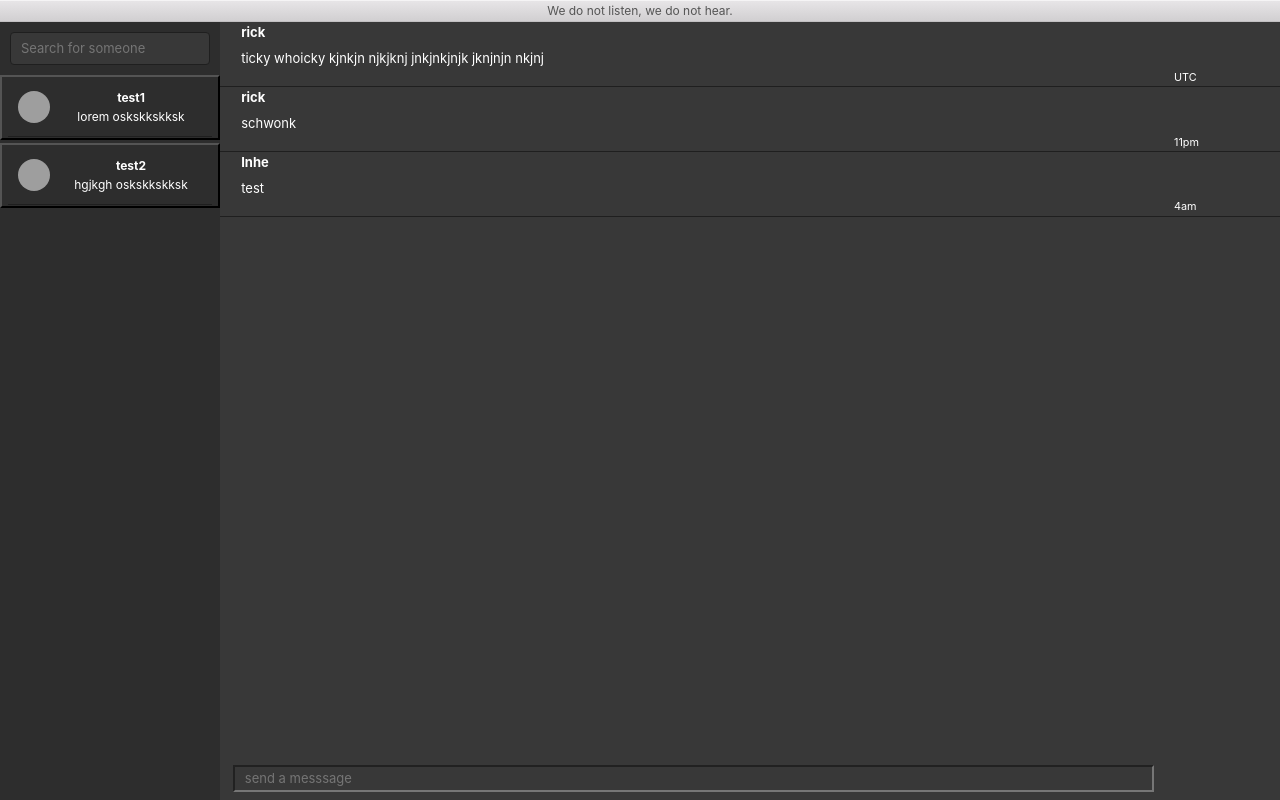
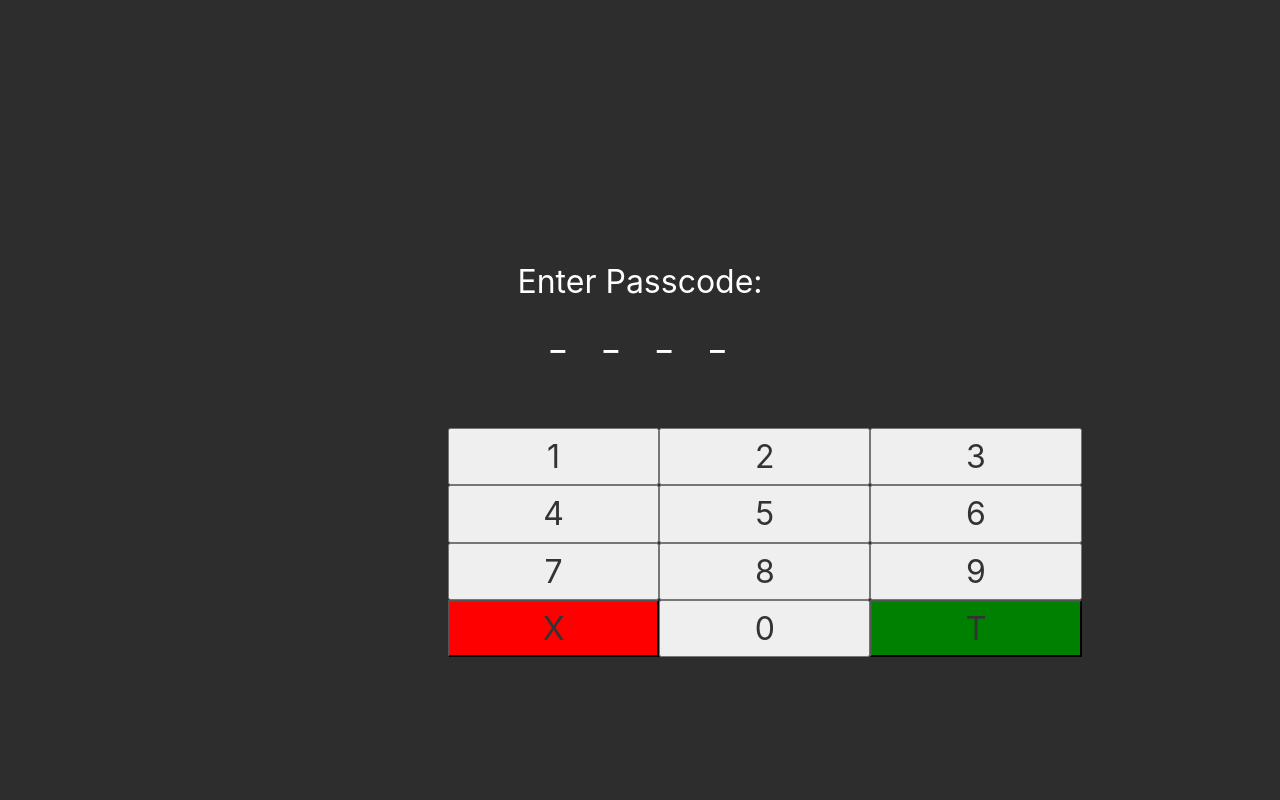
Before and after one commit to Inh3ritance/zero-day, a React (Create React App) app: page / in a window 1280 px wide. Built offline with nearby package versions, Linux system fonts and the light colour scheme; grey boxes are pictures that could not be loaded.

Commit message:
Xor and sha512 implemented

```diff
--- a/package.json
+++ b/package.json
@@ -9,6 +9,7 @@
     "@testing-library/react": "^11.1.0",
     "@testing-library/user-event": "^12.1.10",
     "concurrently": "^6.2.1",
+    "crypto-js": "^4.1.1",
     "electron": "^14.0.1",
     "electron-builder": "^22.11.7",
     "electron-is-dev": "^2.0.0",
--- a/src/App.js
+++ b/src/App.js
@@ -1,5 +1,6 @@
 import './App.css';
 import React from 'react';
+import sha512 from 'crypto-js/sha512';
 
 class App extends React.Component {
 
@@ -118,7 +119,7 @@ class App extends React.Component {
 
   render() {
     return (
-      <div class="window">
+      <div className="window">
         <this.head />
         <div className="window-content">
           <div className="pane-group">
--- a/src/Login.js
+++ b/src/Login.js
@@ -1,4 +1,6 @@
 import React from 'react';
+import sha512 from 'crypto-js/sha512';
+import Xor from './Utility';
 import './Login.css';
 
 class Login extends React.Component {
@@ -10,6 +12,19 @@ class Login extends React.Component {
             key_code_2: null,
             key_code_3: null,
             key_code_4: null
+        }
+        this.submit = this.submit.bind(this);
+    }
+
+    submit(e) {
+        e.preventDefault();
+        if(window.localStorage.getItem('setPasscode')) {
+            // Login attempt -> llogin funcs
+        } else if(this.state.key_code_1 !== null && this.state.key_code_2 !== null && this.state.key_code_3 !== null && this.state.key_code_4 !== null) {
+            window.sessionStorage.setItem('sessionKey', sha512(`${this.state.key_code_1}${this.state.key_code_2}${this.state.key_code_3}${this.state.key_code_4}`).toString());
+            window.localStorage.setItem('setPasscode', true);
+            window.localStorage.setItem('appKey', Xor(sha512(window.crypto.getRandomValues(new Uint32Array(1))[0].toString()).toString(), window.sessionStorage.getItem('sessionKey').toString()));
+            this.forceUpdate();
         }
     }
 
@@ -61,7 +76,7 @@ class Login extends React.Component {
                     <button className='dial-button' onClick={(e)=>{ this.registerKey(e) }}>9</button>
                     <button className='dial-button' onClick={(e)=>{ this.clearKeys(e) }} style={{backgroundColor:'red'}}>X</button>
                     <button className='dial-button' defaultValue={0} onClick={(e)=>{ this.registerKey(e) }}>0</button>
-                    <button className='dial-button' style={{backgroundColor:'green'}}>T</button>
+                    <button className='dial-button' onClick={(e) => { this.submit(e) }} style={{backgroundColor:'green'}}>T</button>
                 </div>
             </div>
         );
--- /dev/null
+++ b/src/Utility.js
@@ -0,0 +1,10 @@
+const Xor = (a, b) => {
+    let result = '';
+    if(a.length !== b.length) return result;
+    for(let i = 0; i < a.length; i++) {
+      result += String.fromCharCode(parseInt(a.charCodeAt(i) ^ b.charCodeAt(i)));
+    }
+    return result;
+}
+
+export default Xor;
--- a/src/index.js
+++ b/src/index.js
@@ -8,7 +8,7 @@ import './css/photon.css';
 
 ReactDOM.render(
   <React.StrictMode>
-    <App />
+    <Login />
   </React.StrictMode>,
   document.getElementById('root')
 );
```
Also changed, not shown: src/verifyLogin.js (added), 2 other files (tests, documents, lock files or other folders).
